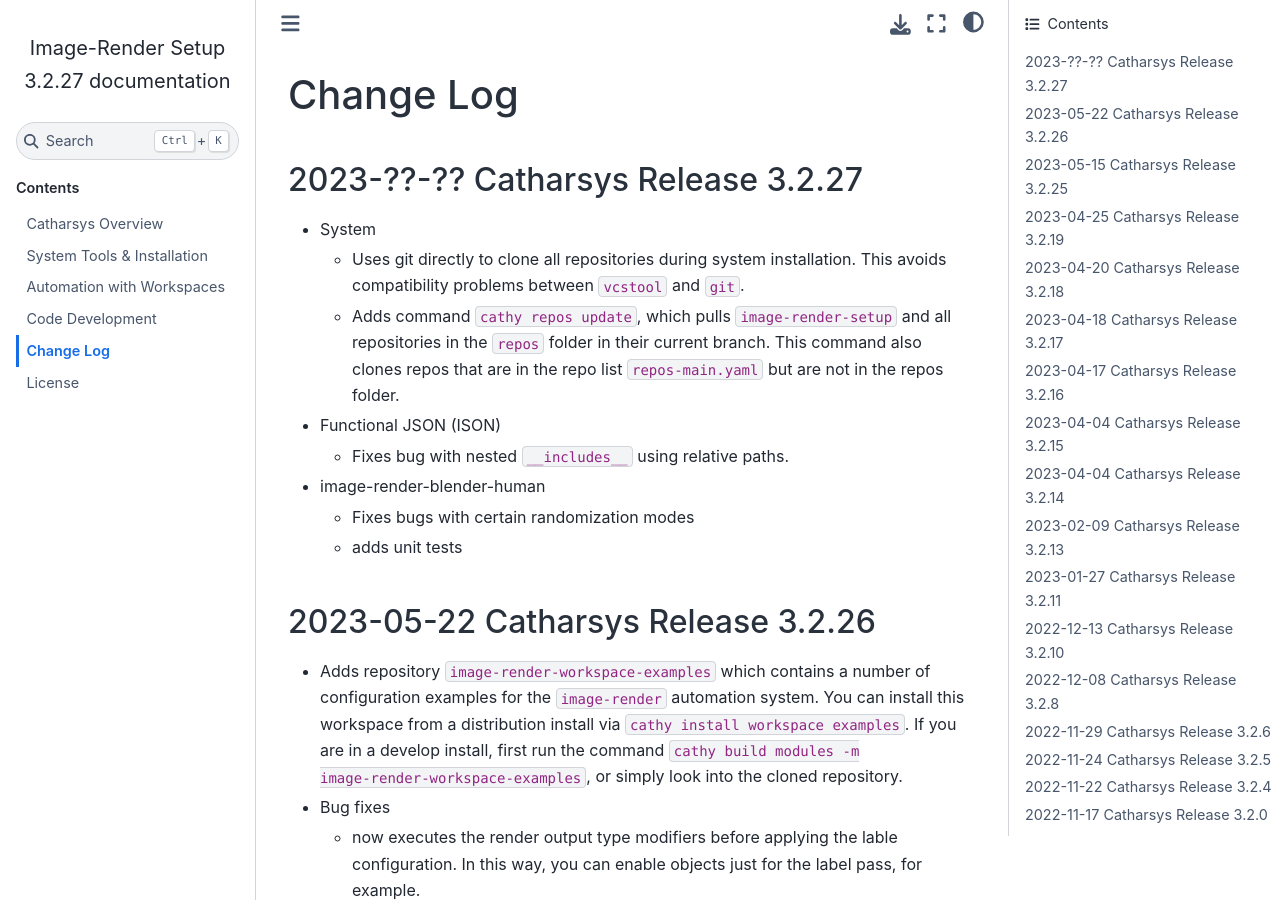
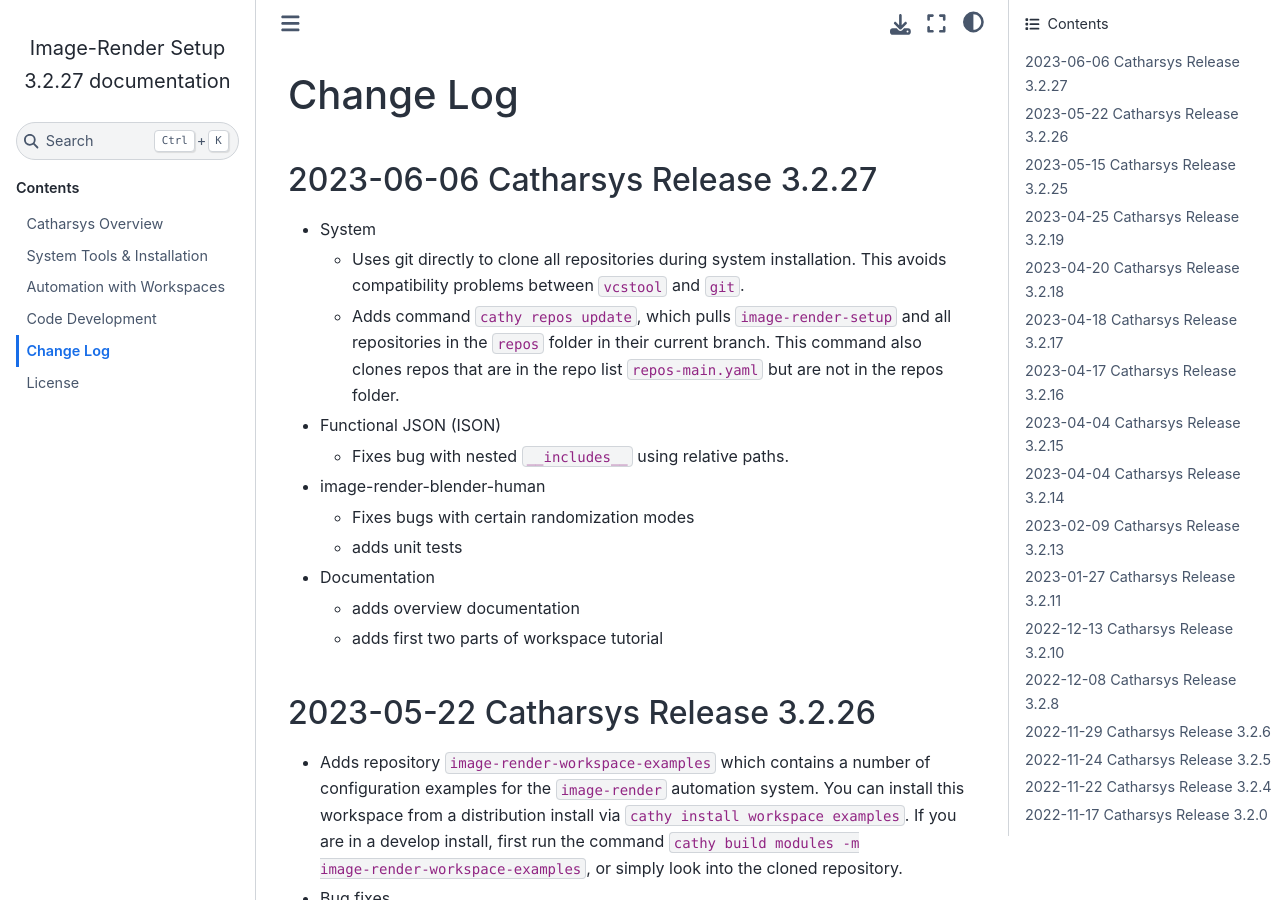
Before and after one commit to boschresearch/image-render-setup, a Sphinx documentation site: the page built from docs/source/change-log.md, in a window 1280 px wide and 900 px high. Built offline with Sphinx 7.4.7 and the Sphinx Book theme 1.1.4, drawn with Linux system fonts in a browser that asks for light colours; the version number is read from the project's files by our own code.

Commit message:
updates change log

```diff
--- a/docs/source/change-log.md
+++ b/docs/source/change-log.md
@@ -1,6 +1,6 @@
 # Change Log
 
-## 2023-??-?? Catharsys Release 3.2.27
+## 2023-06-06 Catharsys Release 3.2.27
 
 - System
   - Uses git directly to clone all repositories during system installation. This avoids compatibility problems between `vcstool` and `git`.
@@ -12,6 +12,10 @@
 - image-render-blender-human
   - Fixes bugs with certain randomization modes
   - adds unit tests
+
+- Documentation
+  - adds overview documentation
+  - adds first two parts of workspace tutorial
 
 
 
```
